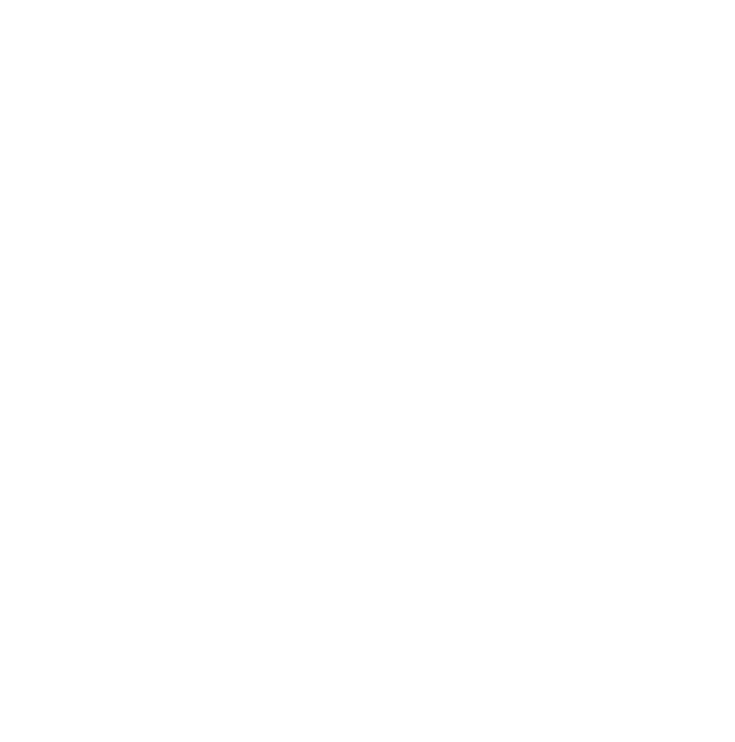
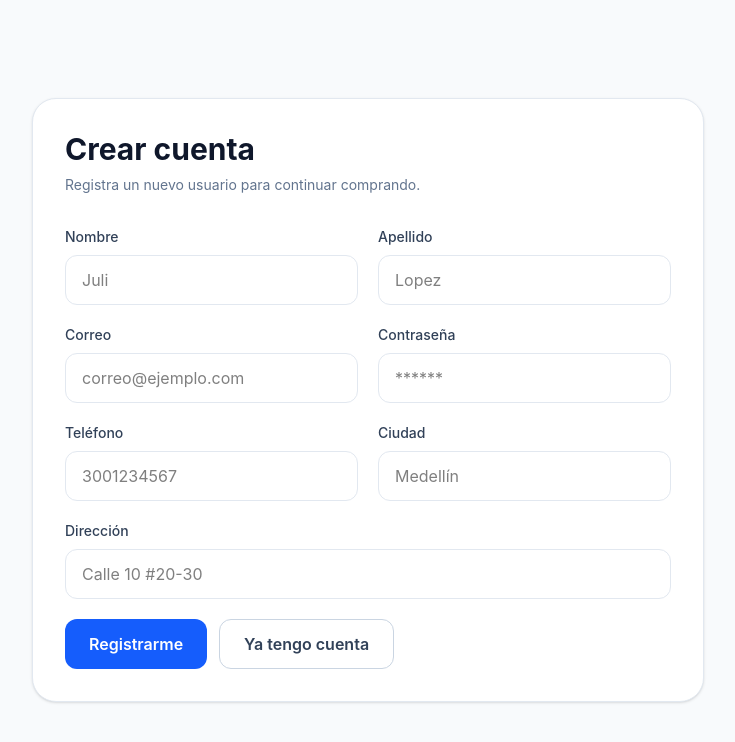
Before and after one commit to ajlopezh/taller_final, a React (Vite) app: page /registro in a window 1280 px wide. Before the commit this address had no page. Shown: the top 742 px of the page, without its empty margins (272-1007 px from the left). Built offline with nearby package versions, Linux system fonts and the light colour scheme.

Commit message:
feat: registro de usuarios y sesion con persistencia

```diff
--- a/src/App.jsx
+++ b/src/App.jsx
@@ -1,6 +1,8 @@
 import { BrowserRouter, Routes, Route } from "react-router-dom";
 import Home from "./pages/Home";
 import Cart from "./pages/Cart";
+import Login from "./pages/Login";
+import Registro from "./pages/Registro";
 
 function App() {
   return (
@@ -8,6 +10,8 @@
       <Routes>
         <Route path="/" element={<Home />} />
         <Route path="/cart" element={<Cart />} />
+        <Route path="/login" element={<Login />} />
+        <Route path="/registro" element={<Registro />} />
       </Routes>
     </BrowserRouter>
   );
--- a/src/pages/Login.jsx
+++ b/src/pages/Login.jsx
@@ -1,95 +1,124 @@
+import { useState } from "react";
+import { Link, useNavigate } from "react-router-dom";
 import smile from "../assets/smile.png";
+import { useUserStore } from "../store/userStore";
 
 const Login = () => {
+  const navigate = useNavigate();
+  const loginUser = useUserStore((state) => state.loginUser);
+
+  const [formData, setFormData] = useState({
+    email: "",
+    password: "",
+  });
+
+  const [errorMessage, setErrorMessage] = useState("");
+
+  const handleChange = (e) => {
+    const { name, value } = e.target;
+
+    setFormData((prev) => ({
+      ...prev,
+      [name]: value,
+    }));
+  };
+
+  const handleSubmit = (e) => {
+    e.preventDefault();
+
+    const result = loginUser(formData.email, formData.password);
+
+    if (!result.success) {
+      setErrorMessage(result.message);
+      return;
+    }
+
+    setErrorMessage("");
+    navigate("/");
+  };
+
   return (
-    <>
+    <div className="flex min-h-screen items-center justify-center bg-gray-50 p-6">
+      <div className="w-full max-w-md rounded-3xl border border-gray-100 bg-white p-10 shadow-sm">
+        <div className="mb-12 flex flex-col items-center">
+          <div className="mb-4">
+            <img src={smile} alt="Smile Icon" className="h-[64px] w-[64px]" />
+          </div>
 
-    <div className="flex items-center justify-center min-h-screen bg-gray-50 p-6">
-      <div className="w-full max-w-md bg-white p-10 rounded-3xl shadow-sm border border-gray-100">
-
-        {/* Header con Icono */}
-        <div className="flex flex-col items-center mb-12">
-          <div className="mb-4">
-            {/* Icono similar al de la imagen */}
-            <img src={smile} alt="Smile Icon" className="w-[64px] h-[64px]" />
-          </div>
-          <h1 className="text-4xl font-bold text-slate-800 mb-2">Welcome!</h1>
-          <p className="text-slate-400 text-lg">Sign in to your account</p>
+          <h1 className="mb-2 text-4xl font-bold text-slate-800">Welcome!</h1>
+          <p className="text-lg text-slate-400">Sign in to your account</p>
         </div>
 
-        <form className="space-y-10">
+        <form className="space-y-8" onSubmit={handleSubmit}>
+          <div className="relative group">
+            <label className="mb-1 block text-lg text-slate-400 transition-colors group-focus-within:text-blue-500">
+              Email
+            </label>
 
-          {/* Input de Nombre */}
-          <div className="relative group">
-            <label className="block text-slate-400 text-lg mb-1 group-focus-within:text-blue-500 transition-colors">
-              Name
-            </label>
-            <div className="relative border-b border-gray-200 group-focus-within:border-blue-500 transition-all">
+            <div className="relative border-b border-gray-200 transition-all group-focus-within:border-blue-500">
               <input
-                type="text"
-                className="w-full py-2 bg-transparent focus:outline-none text-slate-700 pr-10"
+                type="email"
+                name="email"
+                value={formData.email}
+                onChange={handleChange}
+                className="w-full bg-transparent py-2 pr-10 text-slate-700 focus:outline-none"
+                placeholder="Ingresa tu correo"
               />
-              <span className="absolute right-0 top-2 text-slate-300">
-                <svg className="w-6 h-6" fill="currentColor" viewBox="0 0 24 24">
-                  <path d="M12 12c2.21 0 4-1.79 4-4s-1.79-4-4-4-4 1.79-4 4 1.79 4 4 4zm0 2c-2.67 0-8 1.34-8 4v2h16v-2c0-2.66-5.33-4-8-4z" />
-                </svg>
-              </span>
             </div>
           </div>
 
-          {/* Input de Password */}
           <div className="relative group">
-            <label className="block text-slate-400 text-lg mb-1 group-focus-within:text-blue-500 transition-colors">
+            <label className="mb-1 block text-lg text-slate-400 transition-colors group-focus-within:text-blue-500">
               Password
             </label>
-            <div className="relative border-b border-gray-200 group-focus-within:border-blue-500 transition-all">
+
+            <div className="relative border-b border-gray-200 transition-all group-focus-within:border-blue-500">
               <input
                 type="password"
-                className="w-full py-2 bg-transparent focus:outline-none text-slate-700 pr-10"
+                name="password"
+                value={formData.password}
+                onChange={handleChange}
+                className="w-full bg-transparent py-2 pr-10 text-slate-700 focus:outline-none"
+                placeholder="Ingresa tu contraseña"
               />
-              <span className="absolute right-0 top-2 text-slate-300 cursor-pointer hover:text-blue-500 transition-colors">
-                <svg className="w-6 h-6" fill="currentColor" viewBox="0 0 24 24">
-                  <path d="M12 4.5C7 4.5 2.73 7.61 1 12c1.73 4.39 6 7.5 11 7.5s9.27-3.11 11-7.5c-1.73-4.39-6-7.5-11-7.5zM12 17c-2.76 0-5-2.24-5-5s2.24-5 5-5 5 2.24 5 5-2.24 5-5 5zm0-8c-1.66 0-3 1.34-3 3s1.34 3 3 3 3-1.34 3-3-1.34-3-3-3z" />
-                </svg>
-              </span>
             </div>
           </div>
 
-          {/* Opciones de Remember y Forgot */}
-          <div className="flex items-center justify-between text-slate-400">
-            <label className="flex items-center space-x-3 cursor-pointer">
-              <input
-                type="checkbox"
-                className="w-5 h-5 border-gray-300 rounded focus:ring-blue-500 transition-all"
-              />
-              <span className="text-lg">remember me?</span>
-            </label>
-            <a href="#" className="text-blue-500 hover:text-blue-600 transition-colors text-lg">
-              forgot password?
-            </a>
-          </div>
+          {errorMessage && (
+            <p className="rounded-xl bg-red-50 px-4 py-3 text-sm text-red-600">
+              {errorMessage}
+            </p>
+          )}
 
-          {/* Botón de Login */}
           <button
             type="submit"
-            className="w-3/5 py-4 btn-dna hover:bg-blue-700 text-white font-bold rounded-xl flex items-center justify-center space-x-3 transition-all shadow-lg shadow-blue-200 active:scale-95"
+            className="flex w-3/5 items-center justify-center space-x-3 rounded-xl bg-blue-600 py-4 font-bold text-white shadow-lg shadow-blue-200 transition-all hover:bg-blue-700 active:scale-95"
           >
             <span className="text-xl">Login</span>
             <svg
-              className="w-6 h-6"
+              className="h-6 w-6"
               fill="none"
               stroke="currentColor"
               viewBox="0 0 24 24"
               strokeWidth="2.5"
             >
-              <path strokeLinecap="round" strokeLinejoin="round" d="M13.5 4.5L21 12m0 0l-7.5 7.5M21 12H3" />
+              <path
+                strokeLinecap="round"
+                strokeLinejoin="round"
+                d="M13.5 4.5L21 12m0 0l-7.5 7.5M21 12H3"
+              />
             </svg>
           </button>
 
+          <p className="text-sm text-slate-500">
+            ¿No tienes cuenta?{" "}
+            <Link to="/registro" className="font-medium text-blue-600 hover:text-blue-700">
+              Regístrate aquí
+            </Link>
+          </p>
         </form>
       </div>
     </div>
-  </>
   );
 };
 
--- a/src/pages/Registro.jsx
+++ b/src/pages/Registro.jsx
@@ -1,7 +1,197 @@
-import Title from "../components/atoms/Title";
-function Registro({title}) {
-    return (<div className="bg-green-500">
-        <Title title="Registro" />
-    </div>);
-}
+import { useState } from "react";
+import { Link, useNavigate } from "react-router-dom";
+import { useUserStore } from "../store/userStore";
+
+const Registro = () => {
+  const navigate = useNavigate();
+  const registerUser = useUserStore((state) => state.registerUser);
+
+  const [formData, setFormData] = useState({
+    firstName: "",
+    lastName: "",
+    email: "",
+    password: "",
+    phone: "",
+    city: "",
+    address: "",
+  });
+
+  const [message, setMessage] = useState("");
+  const [errorMessage, setErrorMessage] = useState("");
+
+  const handleChange = (e) => {
+    const { name, value } = e.target;
+
+    setFormData((prev) => ({
+      ...prev,
+      [name]: value,
+    }));
+  };
+
+  const handleSubmit = (e) => {
+    e.preventDefault();
+
+    const result = registerUser(formData);
+
+    if (!result.success) {
+      setErrorMessage(result.message);
+      setMessage("");
+      return;
+    }
+
+    setMessage(result.message);
+    setErrorMessage("");
+
+    navigate("/");
+  };
+
+  return (
+    <div className="flex min-h-screen items-center justify-center bg-slate-50 px-6 py-10">
+      <div className="w-full max-w-2xl rounded-3xl border border-slate-200 bg-white p-8 shadow-sm">
+        <div className="mb-8">
+          <h1 className="text-3xl font-bold text-slate-900">Crear cuenta</h1>
+          <p className="mt-2 text-sm text-slate-500">
+            Registra un nuevo usuario para continuar comprando.
+          </p>
+        </div>
+
+        <form onSubmit={handleSubmit} className="grid gap-5 md:grid-cols-2">
+          <div>
+            <label className="mb-2 block text-sm font-medium text-slate-700">
+              Nombre
+            </label>
+            <input
+              type="text"
+              name="firstName"
+              value={formData.firstName}
+              onChange={handleChange}
+              className="w-full rounded-xl border border-slate-200 px-4 py-3 outline-none transition focus:border-blue-500 focus:ring-2 focus:ring-blue-100"
+              placeholder="Juli"
+              required
+            />
+          </div>
+
+          <div>
+            <label className="mb-2 block text-sm font-medium text-slate-700">
+              Apellido
+            </label>
+            <input
+              type="text"
+              name="lastName"
+              value={formData.lastName}
+              onChange={handleChange}
+              className="w-full rounded-xl border border-slate-200 px-4 py-3 outline-none transition focus:border-blue-500 focus:ring-2 focus:ring-blue-100"
+              placeholder="Lopez"
+              required
+            />
+          </div>
+
+          <div>
+            <label className="mb-2 block text-sm font-medium text-slate-700">
+              Correo
+            </label>
+            <input
+              type="email"
+              name="email"
+              value={formData.email}
+              onChange={handleChange}
+              className="w-full rounded-xl border border-slate-200 px-4 py-3 outline-none transition focus:border-blue-500 focus:ring-2 focus:ring-blue-100"
+              placeholder="correo@ejemplo.com"
+              required
+            />
+          </div>
+
+          <div>
+            <label className="mb-2 block text-sm font-medium text-slate-700">
+              Contraseña
+            </label>
+            <input
+              type="password"
+              name="password"
+              value={formData.password}
+              onChange={handleChange}
+              className="w-full rounded-xl border border-slate-200 px-4 py-3 outline-none transition focus:border-blue-500 focus:ring-2 focus:ring-blue-100"
+              placeholder="******"
+              required
+            />
+          </div>
+
+          <div>
+            <label className="mb-2 block text-sm font-medium text-slate-700">
+              Teléfono
+            </label>
+            <input
+              type="text"
+              name="phone"
+              value={formData.phone}
+              onChange={handleChange}
+              className="w-full rounded-xl border border-slate-200 px-4 py-3 outline-none transition focus:border-blue-500 focus:ring-2 focus:ring-blue-100"
+              placeholder="3001234567"
+              required
+            />
+          </div>
+
+          <div>
+            <label className="mb-2 block text-sm font-medium text-slate-700">
+              Ciudad
+            </label>
+            <input
+              type="text"
+              name="city"
+              value={formData.city}
+              onChange={handleChange}
+              className="w-full rounded-xl border border-slate-200 px-4 py-3 outline-none transition focus:border-blue-500 focus:ring-2 focus:ring-blue-100"
+              placeholder="Medellín"
+              required
+            />
+          </div>
+
+          <div className="md:col-span-2">
+            <label className="mb-2 block text-sm font-medium text-slate-700">
+              Dirección
+            </label>
+            <input
+              type="text"
+              name="address"
+              value={formData.address}
+              onChange={handleChange}
+              className="w-full rounded-xl border border-slate-200 px-4 py-3 outline-none transition focus:border-blue-500 focus:ring-2 focus:ring-blue-100"
+              placeholder="Calle 10 #20-30"
+              required
+            />
+          </div>
+
+          {errorMessage && (
+            <p className="md:col-span-2 rounded-xl bg-red-50 px-4 py-3 text-sm text-red-600">
+              {errorMessage}
+            </p>
+          )}
+
+          {message && (
+            <p className="md:col-span-2 rounded-xl bg-green-50 px-4 py-3 text-sm text-green-600">
+              {message}
+            </p>
+          )}
+
+          <div className="flex flex-col gap-3 md:col-span-2 md:flex-row">
+            <button
+              type="submit"
+              className="rounded-xl bg-blue-600 px-6 py-3 font-semibold text-white transition hover:bg-blue-700"
+            >
+              Registrarme
+            </button>
+
+            <Link
+              to="/login"
+              className="rounded-xl border border-slate-300 px-6 py-3 text-center font-semibold text-slate-700 transition hover:bg-slate-100"
+            >
+              Ya tengo cuenta
+            </Link>
+          </div>
+        </form>
+      </div>
+    </div>
+  );
+};
+
 export default Registro;
--- /dev/null
+++ b/src/store/userStore.js
@@ -0,0 +1,96 @@
+import { create } from "zustand";
+import { mockUsers } from "../mockdata/users";
+
+const getStoredUsers = () => {
+  const storedUsers = localStorage.getItem("users");
+  return storedUsers ? JSON.parse(storedUsers) : mockUsers;
+};
+
+const getStoredCurrentUser = () => {
+  const storedCurrentUser = localStorage.getItem("currentUser");
+  return storedCurrentUser ? JSON.parse(storedCurrentUser) : null;
+};
+
+export const useUserStore = create((set, get) => ({
+  users: getStoredUsers(),
+  currentUser: getStoredCurrentUser(),
+
+  registerUser: (newUser) => {
+    const { users } = get();
+
+    const existingUser = users.find(
+      (user) => user.email.toLowerCase() === newUser.email.toLowerCase()
+    );
+
+    if (existingUser) {
+      return {
+        success: false,
+        message: "Ya existe un usuario registrado con ese correo.",
+      };
+    }
+
+    const createdUser = {
+      id: Date.now(),
+      firstName: newUser.firstName,
+      lastName: newUser.lastName,
+      email: newUser.email,
+      password: newUser.password,
+      phone: newUser.phone,
+      city: newUser.city,
+      address: newUser.address,
+      role: "customer",
+      isActive: true,
+    };
+
+    const updatedUsers = [...users, createdUser];
+
+    localStorage.setItem("users", JSON.stringify(updatedUsers));
+    localStorage.setItem("currentUser", JSON.stringify(createdUser));
+
+    set({
+      users: updatedUsers,
+      currentUser: createdUser,
+    });
+
+    return {
+      success: true,
+      message: "Usuario registrado correctamente.",
+    };
+  },
+
+  loginUser: (email, password) => {
+    const { users } = get();
+
+    const foundUser = users.find(
+      (user) =>
+        user.email.toLowerCase() === email.toLowerCase() &&
+        user.password === password
+    );
+
+    if (!foundUser) {
+      return {
+        success: false,
+        message: "Correo o contraseña incorrectos.",
+      };
+    }
+
+    localStorage.setItem("currentUser", JSON.stringify(foundUser));
+
+    set({
+      currentUser: foundUser,
+    });
+
+    return {
+      success: true,
+      message: "Inicio de sesión exitoso.",
+    };
+  },
+
+  logoutUser: () => {
+    localStorage.removeItem("currentUser");
+
+    set({
+      currentUser: null,
+    });
+  },
+}));
```
Also changed, not shown: src/components/organisms/Header.jsx (+32 -7 lines).
